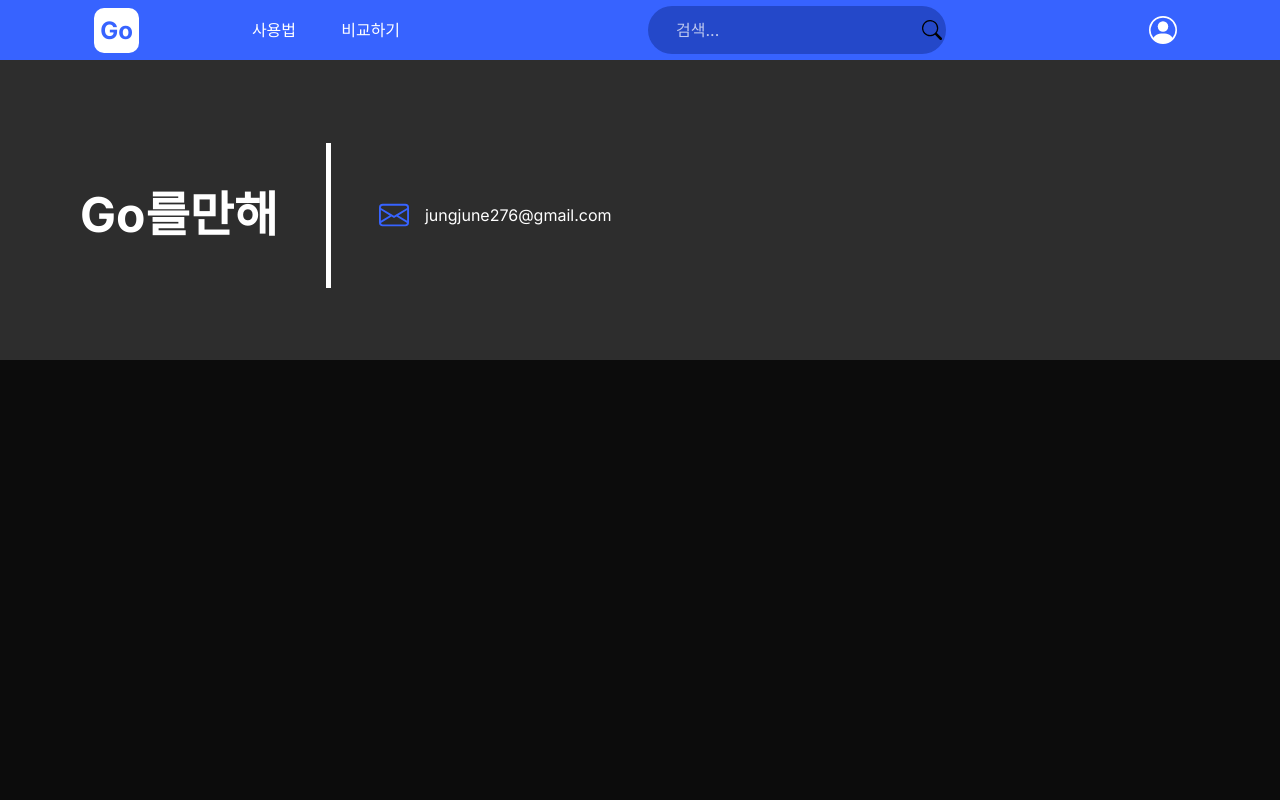
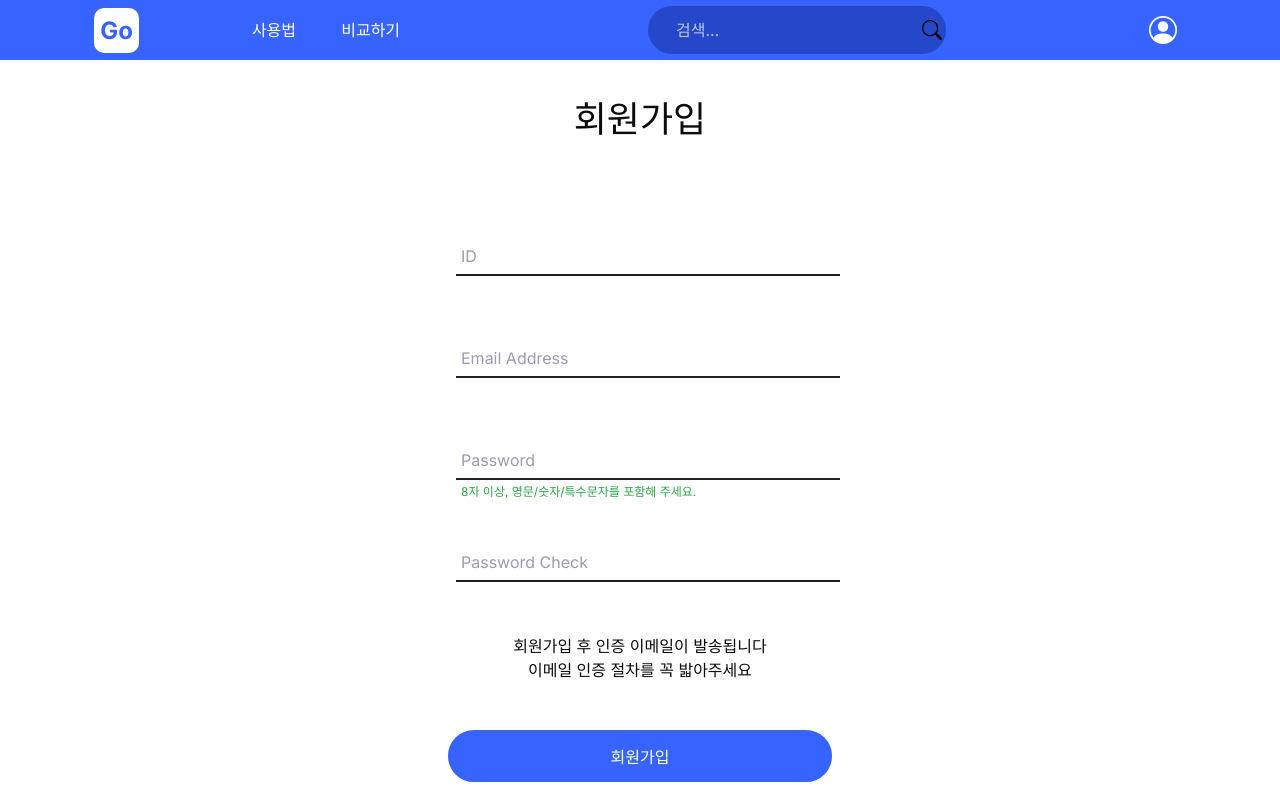
Before and after one commit to go-pick/gopick-fe, a React (Create React App) app: page /signup in a window 1280 px wide. Shown: the top 800 px of the page. Built offline with nearby package versions, Linux system fonts and the light colour scheme; no server answers.

Commit message:
회원가입 프론트 유효성 검사

```diff
--- a/package.json
+++ b/package.json
@@ -3,10 +3,15 @@
   "version": "0.1.0",
   "private": true,
   "dependencies": {
+    "@supabase/supabase-js": "^2.80.0",
     "@testing-library/dom": "^10.4.1",
     "@testing-library/jest-dom": "^6.9.1",
     "@testing-library/react": "^16.3.0",
     "@testing-library/user-event": "^13.5.0",
+    "axios": "^1.13.2",
+    "install": "^0.13.0",
+    "lodash": "^4.17.21",
+    "npm": "^11.6.2",
     "react": "^19.2.0",
     "react-bootstrap-icons": "^1.11.6",
     "react-dom": "^19.2.0",
--- a/public/index.html
+++ b/public/index.html
@@ -1,5 +1,5 @@
 <!DOCTYPE html>
-<html lang="en">
+<html lang="ko">
   <head>
     <meta charset="utf-8" />
     <link rel="icon" href="%PUBLIC_URL%/favicon.ico" />
--- a/src/App.js
+++ b/src/App.js
@@ -8,9 +8,10 @@ import { BrowserRouter, Route, Routes } from 'react-router-dom';
 import NavBar from './components/layout/navbar/NavBar';
 import LoginPage from './features/auth/LoginPage';
 import ScrollToTop from './components/utils/ScrollToTop';
+import SignupPage from './features/auth/SignupPage';
 
 function App() {
-	const [themeMode, setThemeMode] = useState('dark');
+	const [themeMode, setThemeMode] = useState('light');
 	const currentTheme = themeMode === 'light' ? lightTheme : darkTheme;
 
 	const toggleTheme = () => {
@@ -27,6 +28,7 @@ function App() {
 					<Routes>
 						<Route path='/' element={<MainPage />} />
 						<Route path='/login' element={<LoginPage />} />
+						<Route path='/signup' element={<SignupPage />} />
 					</Routes>
 				</main>
 				<Footer />
--- /dev/null
+++ b/src/api/api.js
@@ -0,0 +1,22 @@
+import axios from "axios";
+
+const API_URL = process.env.REACT_APP_API_URL;
+
+// axios 인스턴스 생성
+const apiClient = axios.create({
+	baseURL: API_URL,
+});
+
+// 아이디 중복 확인 로직
+const checkUsername = (username) => {
+	return apiClient.get(`/auth/check-username`, {
+		params: { username }
+	});
+};
+
+// 회원가입 요청
+const signup = (userData) => {
+	return apiClient.post(`/auth/signup`, userData);
+};
+
+export { checkUsername, signup };
--- a/src/components/common/TextBox/TextBox.jsx
+++ b/src/components/common/TextBox/TextBox.jsx
@@ -1,7 +1,7 @@
 import React from 'react';
-import { InputWrapper, StyledInput, StyledLabel } from './TextBox.styles';
+import { Caption, InputWrapper, StyledInput, StyledLabel } from './TextBox.styles';
 
-const TextBox = ({ label, id, width, ...rest }) => {
+const TextBox = ({ label, id, width, caption, status='default', ...rest }) => {
 
 	// id가 없을 시 자동 생성
 	const inputId = id || `textbox-${label.replace(/\s+/g, '-').toLowerCase()}`;
@@ -16,6 +16,11 @@ const TextBox = ({ label, id, width, ...rest }) => {
 			<StyledLabel htmlFor='inputId'>
 				{label}
 			</StyledLabel>
+			{caption && (
+				<Caption $status={status}>
+					{caption}
+				</Caption>
+			)}
 		</InputWrapper>
 	);
 };
--- a/src/components/common/TextBox/TextBox.styles.js
+++ b/src/components/common/TextBox/TextBox.styles.js
@@ -2,9 +2,9 @@ import styled from "styled-components";
 
 const InputWrapper = styled.div`
 	position: relative;
-	margin: 1.5rem 0.5rem 0.5rem 0.5rem;
+	margin: 1.5rem 0.5rem 1.25rem 0.5rem;
 	width: ${({ width }) => width || '100%'};
-	min-width: 10rem;
+	min-width: 20rem;
 `;
 
 const StyledLabel = styled.label`
@@ -25,7 +25,11 @@ const StyledInput = styled.input`
 
 	color: ${({ theme }) => theme.text};
 	border: none;
-	border-bottom: 2px solid ${({ theme }) => theme.textBox};
+	border-bottom: 2px solid ${({ theme, $status }) =>
+		$status === 'error'
+		? theme.semantic.error
+		: theme.textBox
+	};
 	transition: border-bottom-color 0.2s ease-out;
 
 	&:focus {
@@ -48,4 +52,17 @@ const StyledInput = styled.input`
 	}
 `;
 
-export { InputWrapper, StyledInput, StyledLabel };
+const Caption = styled.div`
+	font-size: 0.75rem;
+	position: absolute;
+	bottom: -1.3rem;
+	left: 5px;
+
+	color: ${({ theme, $status }) =>
+		$status === 'error'
+		? theme.semantic.error
+		: theme.semantic.success
+	};
+`;
+
+export { InputWrapper, StyledInput, StyledLabel, Caption };
--- a/src/features/auth/Login.styles.js
+++ b/src/features/auth/Login.styles.js
@@ -3,7 +3,7 @@ import styled from "styled-components";
 const S = {};
 
 S.Screen = styled.div`
-	min-height: 100vh;
+	min-height: calc(100vh - 60px);
 	display: flex;
 	flex-direction: column;
 `;
--- a/src/features/auth/LoginPage.jsx
+++ b/src/features/auth/LoginPage.jsx
@@ -3,23 +3,25 @@ import { TextBox, Button } from '../../components/common';
 import S from './Login.styles';
 
 const LoginPage = () => {
+	const contentWidth = '30%';
 	return (
 		<S.Screen>
 			<S.Title>로그인</S.Title>
 			<S.ContentWrapper>
 				<TextBox
 					label={'id'}
-					width={'30%'}
+					id={'textbox-username'}
+					width={contentWidth}
 				/>
 				<TextBox
 					label={'password'}
-					width={'30%'}
+					width={contentWidth}
 					type={'password'}
 				/>
 				<div style={{height: '3rem'}} ></div>
 				<Button
 					variant='solid'
-					width={'30%'}
+					width={contentWidth}
 				>
 					로그인
 				</Button>
--- a/src/features/auth/Signup.styles.js
+++ b/src/features/auth/Signup.styles.js
@@ -0,0 +1,32 @@
+import styled from "styled-components";
+
+const S = {};
+
+S.Screen = styled.div`
+	min-height: calc(100vh - 60px);
+	display: flex;
+	flex-direction: column;
+`;
+
+S.Title = styled.div`
+	text-align: center;
+	font-size: 36px;
+	padding: 2rem;
+	margin-bottom: 2rem;
+`;
+
+S.ContentWrapper = styled.div`
+	flex-grow: 1;
+	display: flex;
+	flex-direction: column;
+	width: 30%;
+	margin: 0 auto;
+	gap: 1rem;
+`;
+
+S.Description = styled.div`
+	padding: 1rem 0 2rem;
+	text-align: center;
+`;
+
+export default S;
--- a/src/features/auth/SignupPage.jsx
+++ b/src/features/auth/SignupPage.jsx
@@ -0,0 +1,222 @@
+import React, { useCallback, useState } from 'react';
+import S from './Signup.styles';
+import { Button, TextBox } from '../../components/common';
+import _ from 'lodash';
+import { checkUsername } from '../../api/api';
+
+const SignupPage = () => {
+
+	const [username, setUsername] = useState('');
+	const [email, setEmail] = useState('');
+	const [password, setPassword] = useState('');
+	const [passwordConfirm, setPasswordConfirm] = useState('');
+
+	const [usernameCaption, setUsernameCaption] = useState('');
+	const [usernameStatuts, setUsernameStatus] = useState('default');
+
+	const [emailCaption, setEmailCaption] = useState('');
+	const [emailStatus, setEmailStatus] = useState('default');
+
+	const [passwordStatus, setPasswordStatus] = useState('default');
+	const [passwordCaption, setPasswordCaption] = useState(
+		"8자 이상, 영문/숫자/특수문자를 포함해 주세요."
+	);
+
+	const [confirmCaption, setConfirmCaption] = useState('');
+	const [confirmStatus, setConfirmStatus] = useState('default');
+
+
+	const checkUsernameApi = useCallback(
+		_.debounce(async (name) => {
+			try {
+				const { data } = await checkUsername(name);
+
+				if (data.isDuplicate) {
+					setUsernameCaption('이미 사용 중인 아이디입니다.');
+					setUsernameStatus('error');
+				} else {
+					setUsernameCaption('사용 가능한 아이디입니다.');
+					setUsernameStatus('default');
+				}
+			} catch(error) {
+				console.error('중복 확인 실패 :', error);
+				setUsernameCaption('중복 확인 중 오류가 발생했습니다.');
+				setUsernameStatus('error');
+			}
+		}, 500),	// delay : 500ms
+		[]
+	);
+
+	const handleUsernameChange = (e) => {
+		const value = e.target.value;
+		setUsername(value);
+
+		// 1. 정규식
+		const regex = /^[a-zA-Z0-9]*$/;
+		if (!regex.test(value)) {
+			setUsernameCaption('아이디는 영어와 숫자만 사용할 수 있습니다.');
+			setUsernameStatus('error');
+			checkUsernameApi.cancel();
+			return;
+		}
+		// 2. 최소 길이
+		if (value.length > 0 && value.length < 6) {
+			setUsernameCaption('아이디는 6글자 이상이어야 합니다.');
+			setUsernameStatus('error');
+			checkUsernameApi.cancel();
+			return;
+		}
+		// 3 모든 규칙 통과
+		if (value.length >= 6) {
+			setUsernameCaption('중복 확인 중...');
+			setUsernameStatus('default');
+			checkUsernameApi(value);
+		} else {
+			// 0글자 일 때 (초기화)
+			setUsernameCaption('');
+			setUsernameStatus('defualt');
+			checkUsernameApi.cancel();
+		}
+
+	};
+
+	const validateEmail = (email) => {
+		const regex = /^[a-zA-Z0-9._%+-]+@[a-zA-Z0-9.-]+\.[a-zA-Z]{2,}$/;
+
+		if (email.length === 0) {
+			setEmailCaption('');
+			setEmailStatus('default');
+			return false;
+		}
+
+		if (!regex.test(email)) {
+			setEmailCaption('올바른 이메일 형식이 아닙니다.');
+			setEmailStatus('error');
+			return false;
+		}
+
+		setEmailCaption('');
+		setEmailStatus('default');
+		return true;
+	}
+
+	const handleEmailChange = (e) => {
+		const newEmail = e.target.value;
+		setEmail(newEmail);
+		validateEmail(newEmail);
+	};
+
+	const validatePassword = (pw) => {
+		// 정규식
+		const regex = /^(?=.*[A-Za-z])(?=.*\d)[A-Za-z\d]{10,}$/;
+
+		if (pw.length === 0) {
+			setPasswordCaption('10자 이상, 영문/숫자 조합');
+			setPasswordStatus('default');
+			return false;
+		}
+
+		if (!regex.test(pw)) {
+			setPasswordCaption('10자 이상, 영문/숫자 조합을 충족해야 합니다.');
+			setPasswordStatus('error');
+			return false;
+		}
+
+		setPasswordCaption('사용 가능한 비밀번호입니다.');
+		setPasswordStatus('default');
+		return true;
+	};
+
+	const handlePasswordChange = (e) => {
+		const newPassword = e.target.value;
+		setPassword(newPassword);
+
+		// 실시간 유효성 검사
+		validatePassword(newPassword);
+		if (passwordConfirm.length > 0) {
+			if (newPassword === passwordConfirm) {
+				setConfirmCaption('비밀번호가 일치합니다.');
+				setConfirmStatus('default');
+			} else {
+				setConfirmCaption('비밀번호가 일치하지 않습니다.');
+				setConfirmStatus('error');
+			}
+		}
+
+	};
+
+	const handlePasswordConfirmChange = (e) => {
+		const confirmValue 	= e.target.value;
+		setPasswordConfirm(confirmValue);
+
+		if (confirmValue.length === 0 ) {
+			setConfirmCaption('');
+			setConfirmStatus('default');
+			return;
+		}
+
+		if (password === confirmValue) {
+			setConfirmCaption('비밀번호가 일치합니다.');
+			setConfirmStatus('default');
+		} else {
+			setConfirmCaption('비밀번호가 일치하지 않습니다.');
+			setConfirmStatus('error');
+		}
+	};
+
+	return (
+		<S.Screen>
+			<S.Title>회원가입</S.Title>
+			<S.ContentWrapper>
+				<TextBox
+					label={'ID'}
+					id={'textbox-username'}
+					value={username}
+					onChange={handleUsernameChange}
+					caption={usernameCaption}
+					status={usernameStatuts}
+				/>
+				<TextBox
+					label={'Email Address'}
+					id={'textbox-email'}
+					type='email'
+					value={email}
+					onChange={handleEmailChange}
+					caption={emailCaption}
+					status={emailStatus}
+					required
+				/>
+				<TextBox
+					label={'Password'}
+					id={'textbox-password'}
+					type='password'
+					value={password}
+					onChange={handlePasswordChange}
+					caption={passwordCaption}
+					status={passwordStatus}
+					required
+				/>
+				<TextBox
+					label={'Password Check'}
+					id={'textbox-password-check'}
+					type='password'
+					value={passwordConfirm}
+					onChange={handlePasswordConfirmChange}
+					caption={confirmCaption}
+					status={confirmStatus}
+					required
+				/>
+				<S.Description>
+					회원가입 후 인증 이메일이 발송됩니다 <br />
+					이메일 인증 절차를 꼭 밟아주세요
+				</S.Description>
+				<Button variant='solid'>
+					회원가입
+				</Button>
+				<div style={{height: '7rem'}} ></div>
+			</S.ContentWrapper>
+		</S.Screen>
+	);
+};
+
+export default SignupPage;
```
Also changed, not shown: 2 other files (tests, documents, lock files or other folders).
